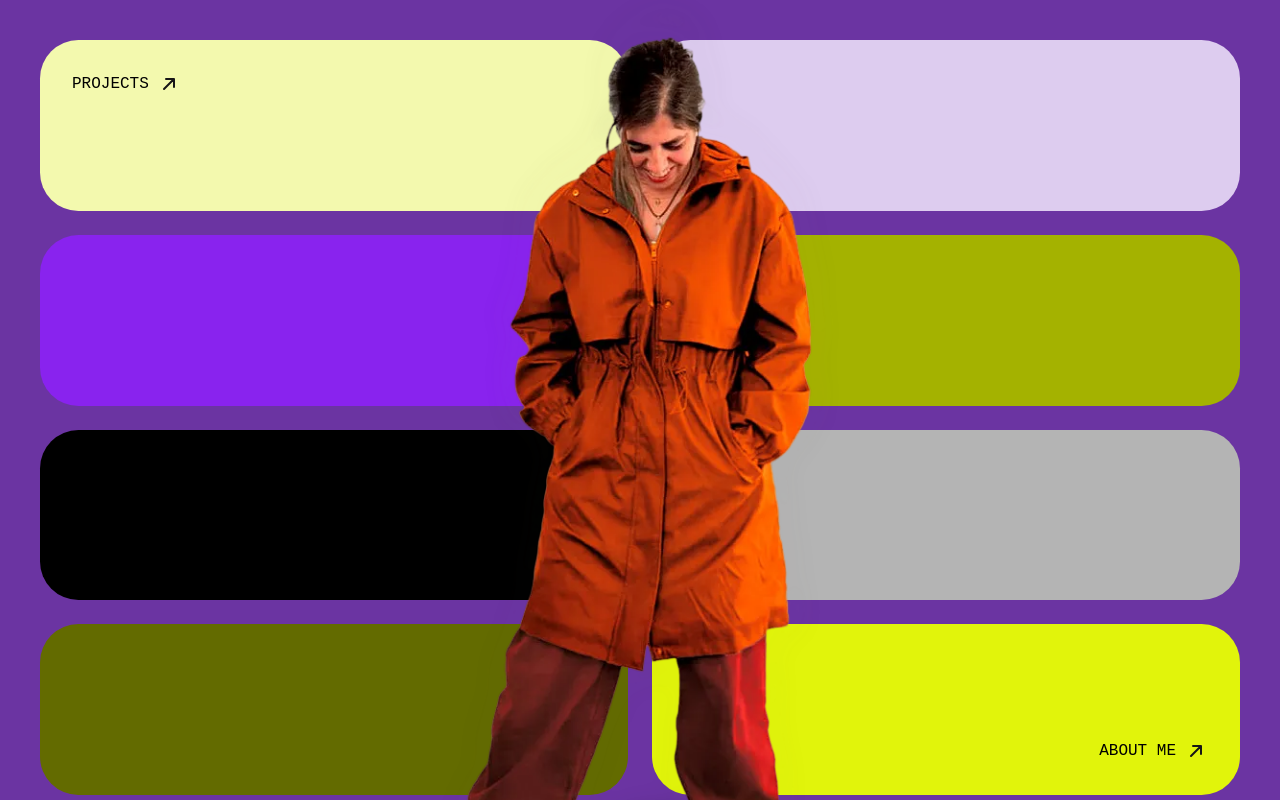
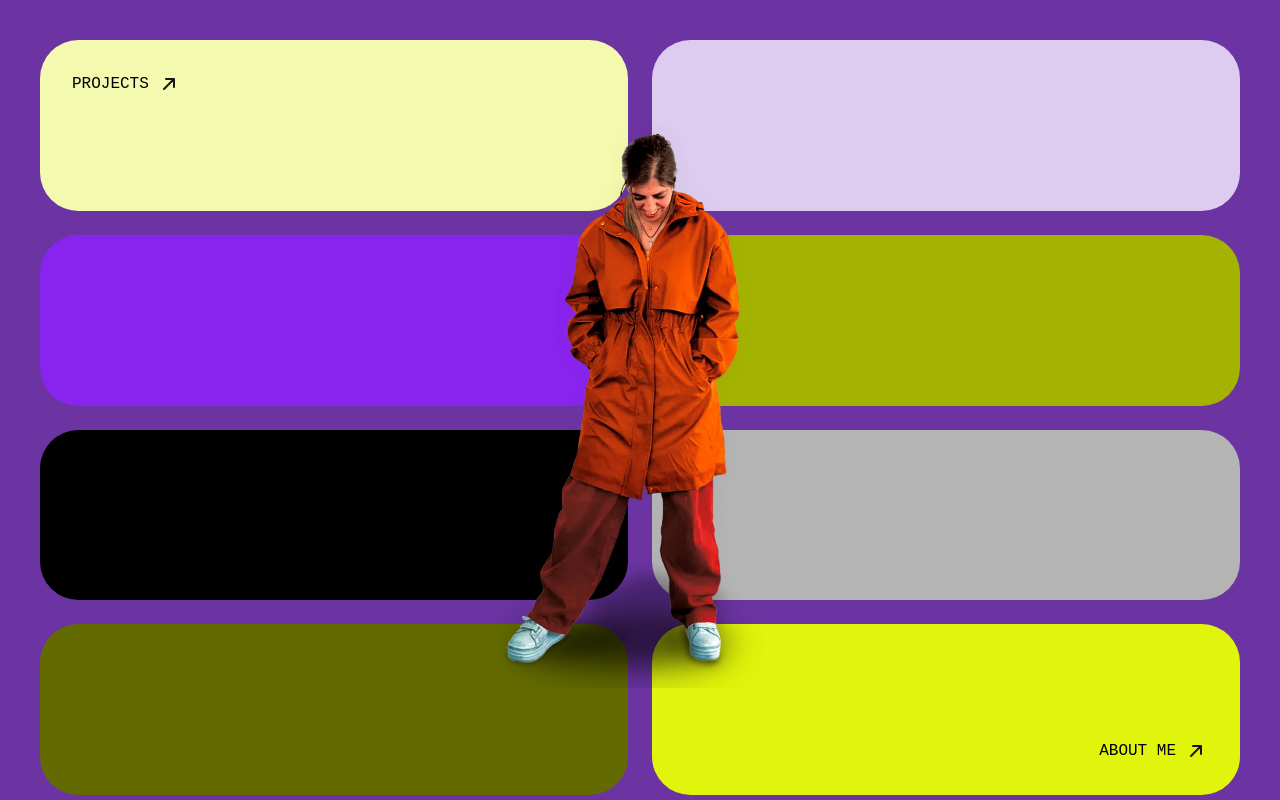
Before and after one commit to mamzlt88/portafolio, a React (Vite) app: page / in a window 1280 px wide. Built offline with nearby package versions, Linux system fonts and the light colour scheme.

Commit message:
feat(landing): reduce centered model size by ~30% and keep 2x4 grid adaptive

```diff
--- a/src/components/sections/Landing.tsx
+++ b/src/components/sections/Landing.tsx
@@ -87,13 +87,19 @@ export default function Landing({ onAbout, onProjects }: LandingProps) {
       <div className="pointer-events-none fixed inset-0 grid place-items-center z-50" aria-hidden>
         <div
           className="relative transition-all duration-700 ease-out"
-          style={{ width: 'min(48vw, 85vh)', aspectRatio: '640 / 1038', opacity: mounted ? 1 : 0 }}
+          style={{
+            // 30% smaller overall vs previous: reduce vw factor and max width
+            width: 'clamp(200px, 29vw, 392px)',
+            maxHeight: '72vh',
+            aspectRatio: '640 / 1038',
+            opacity: mounted ? 1 : 0,
+          }}
         >
           {/* Shadow behind */}
           <img
             alt=""
             src={imgSombra1}
-            className="absolute inset-0 object-contain w-full h-full mix-blend-multiply scale-105"
+            className="absolute inset-0 object-contain w-full h-full mix-blend-multiply"
           />
           {/* Model on top */}
           <img
```
